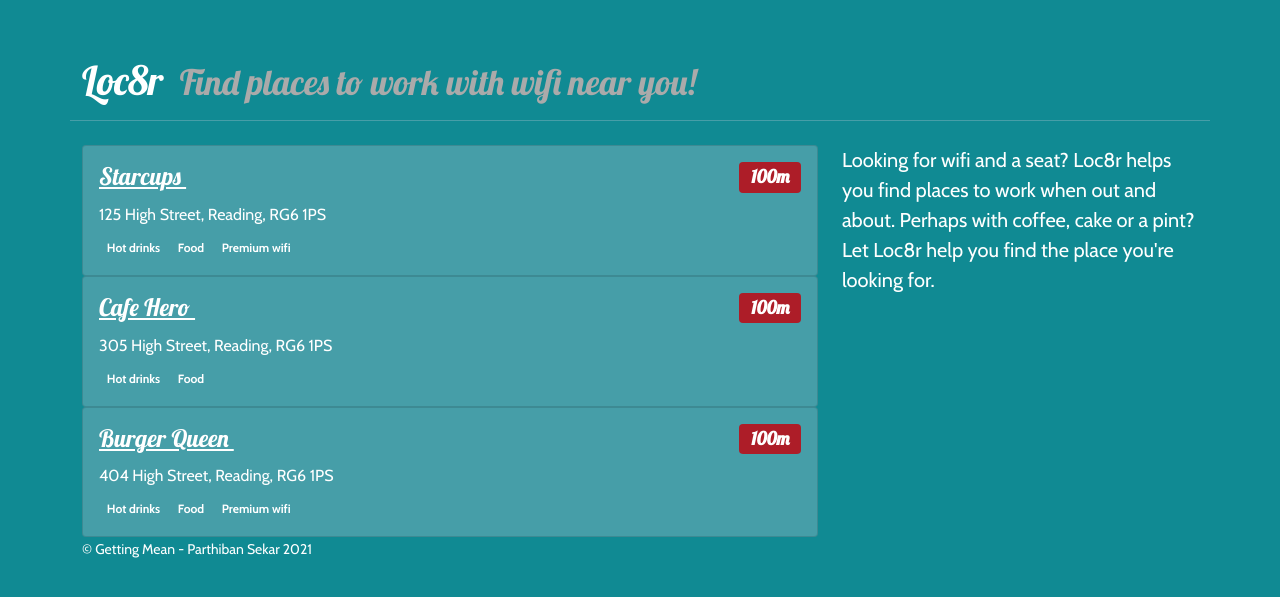
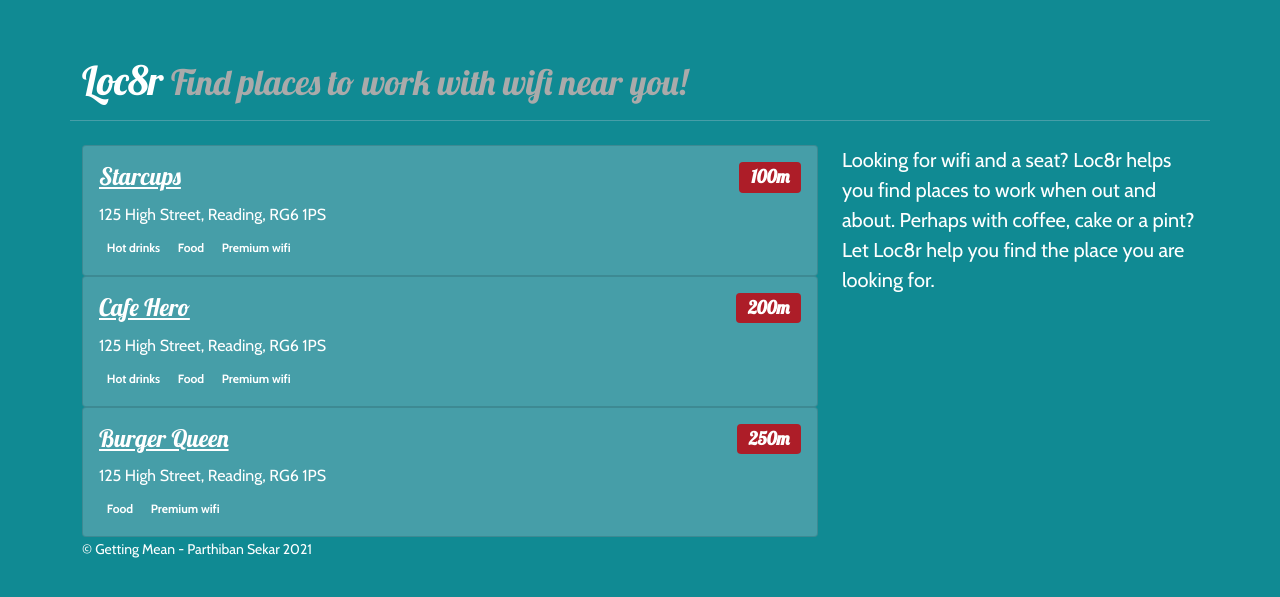
Before and after one commit to septst/loc8r, a Node server app: page / in a window 1280 px wide. Shown: the part 56-653 px from the top of the page. Run offline with Node 20, Linux system fonts and the light colour scheme; some libraries are stand-ins or nearby versions.

Commit message:
updated locations list

```diff
--- a/app_server/controllers/locations.js
+++ b/app_server/controllers/locations.js
@@ -1,6 +1,34 @@
 // Get 'Home' page
 const homeList = (req, res) => {
-    res.render("locations-list", {title: "Home"});
+    res.render("locations-list", {
+        title: 'Loc8r - find a place to work with wifi',
+        pageHeader: {
+            title: 'Loc8r',
+            strapline: 'Find places to work with wifi near you!'
+        },
+        sidebar: 'Looking for wifi and a seat? Loc8r helps you find places ' +
+                'to work when out and about. Perhaps with coffee, cake or a pint?'+
+                'Let Loc8r help you find the place you are looking for.',
+        locations:[{
+            name: 'Starcups',
+            address: '125 High Street, Reading, RG6 1PS',
+            rating: 3,
+            facilities: ['Hot drinks', 'Food', 'Premium wifi'],
+            distance: '100m'
+          },{
+            name: 'Cafe Hero',
+            address: '125 High Street, Reading, RG6 1PS',
+            rating: 4,
+            facilities: ['Hot drinks', 'Food', 'Premium wifi'],
+            distance: '200m'
+          },{
+            name: 'Burger Queen',
+            address: '125 High Street, Reading, RG6 1PS',
+            rating: 2,
+            facilities: ['Food', 'Premium wifi'],
+            distance: '250m'
+          }]
+    });
 };
 
 // Get 'Location Info' page
--- /dev/null
+++ b/app_server/views/_includes/shared-functions.pug
@@ -0,0 +1,7 @@
+
+//- Print ratings
+mixin outputRating(rating)
+  - for (let i = 1; i <= rating; i++)
+    i.fas.fa-star
+  - for (let i = rating; i < 5; i++)
+    i.far.fa-star
--- a/app_server/views/locations-list.pug
+++ b/app_server/views/locations-list.pug
@@ -1,62 +1,29 @@
 extends layout
 
+include _includes/shared-functions
+
 block content
-  h1= title
+  h1= pageHeader.title
 
   .row.banner
     .col-12
-      h1 Loc8r
-        small &nbsp;Find places to work with wifi near you!
+      h1= pageHeader.title
+        small &nbsp;#{pageHeader.strapline}
 
   .row
     .col-12.col-md-8
-      .card
-        .card-block
-          h4
-            a(href="/location") Starcups
-            small &nbsp;
-              i.fas.fa-star
-              i.fas.fa-star
-              i.fas.fa-star
-              i.far.fa-star
-              i.far.fa-star
-            span.badge.badge-pill.badge-default.float-end 100m
-          p.address 125 High Street, Reading, RG6 1PS
-          .facilities
-            span.badge.badge-warning Hot drinks
-            span.badge.badge-warning Food
-            span.badge.badge-warning Premium wifi
-      .card
-        .card-block
-          h4
-            a(href="/location") Cafe Hero
-            small &nbsp;
-              i.fas.fa-star
-              i.fas.fa-star
-              i.fas.fa-star
-              i.fas.fa-star
-              i.fas.fa-star
-            span.badge.badge-pill.badge-default.float-end 100m
-          p.address 305 High Street, Reading, RG6 1PS
-          .facilities
-            span.badge.badge-warning Hot drinks
-            span.badge.badge-warning Food
-      .card
-        .card-block
-          h4
-            a(href="/location") Burger Queen
-            small &nbsp;
-              i.fas.fa-star
-              i.fas.fa-star
-              i.fas.fa-star
-              i.fas.fa-star
-              i.far.fa-star
-            span.badge.badge-pill.badge-default.float-end 100m
-          p.address 404 High Street, Reading, RG6 1PS
-          .facilities
-            span.badge.badge-warning Hot drinks
-            span.badge.badge-warning Food
-            span.badge.badge-warning Premium wifi
+      each location in locations
+        .card
+          .card-block
+            h4
+              a(href="/location")= location.name
+              small &nbsp;
+                +outputRating(location.rating)
+              span.badge.badge-pill.badge-default.float-end= location.distance
+            p.address= location.address
+            .facilities
+              each facility in location.facilities
+                span.badge.badge-warning= facility
 
     .col-12.col-md-4
-      p.lead Looking for wifi and a seat? Loc8r helps you find places to work when out and about. Perhaps with coffee, cake or a pint? Let Loc8r help you find the place you're looking for.
+      p.lead= sidebar
```
